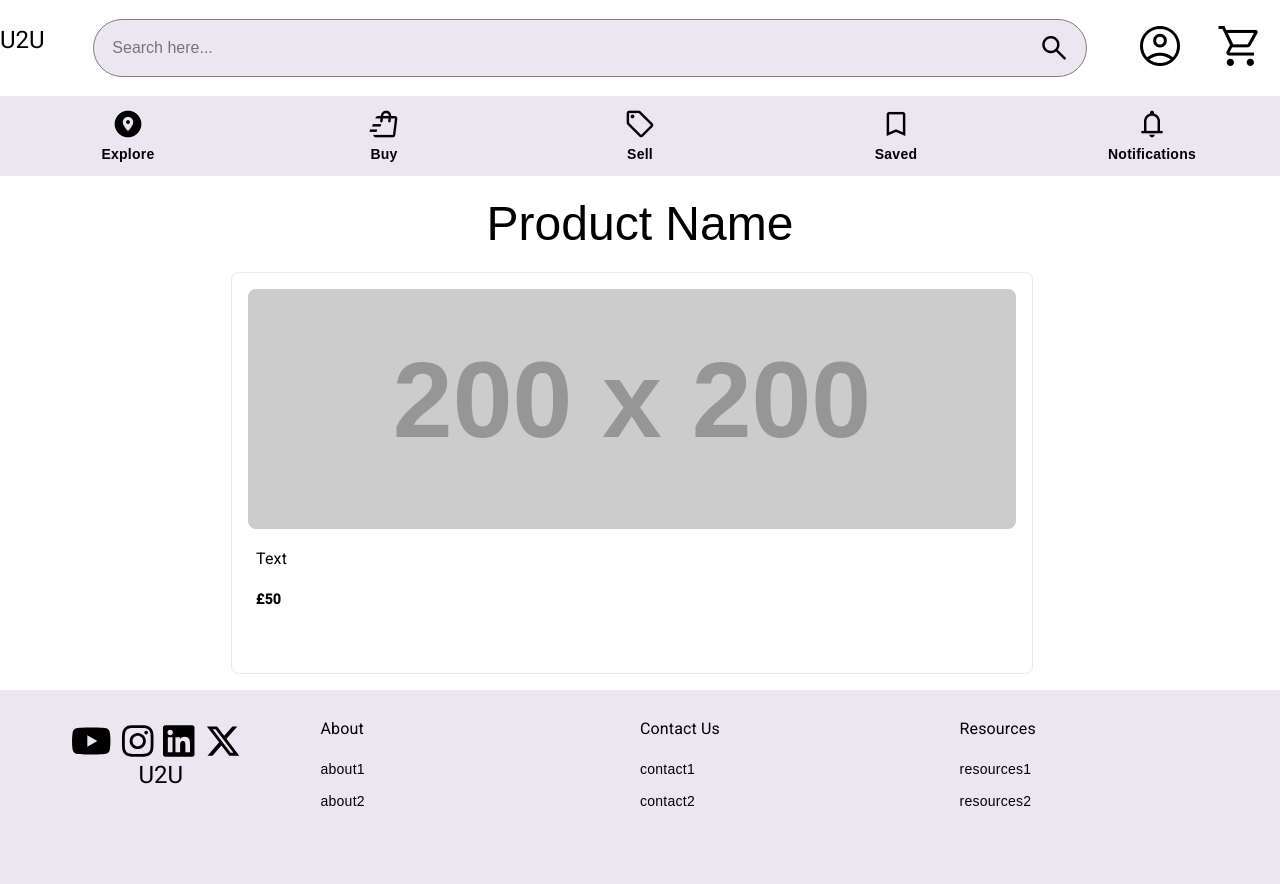
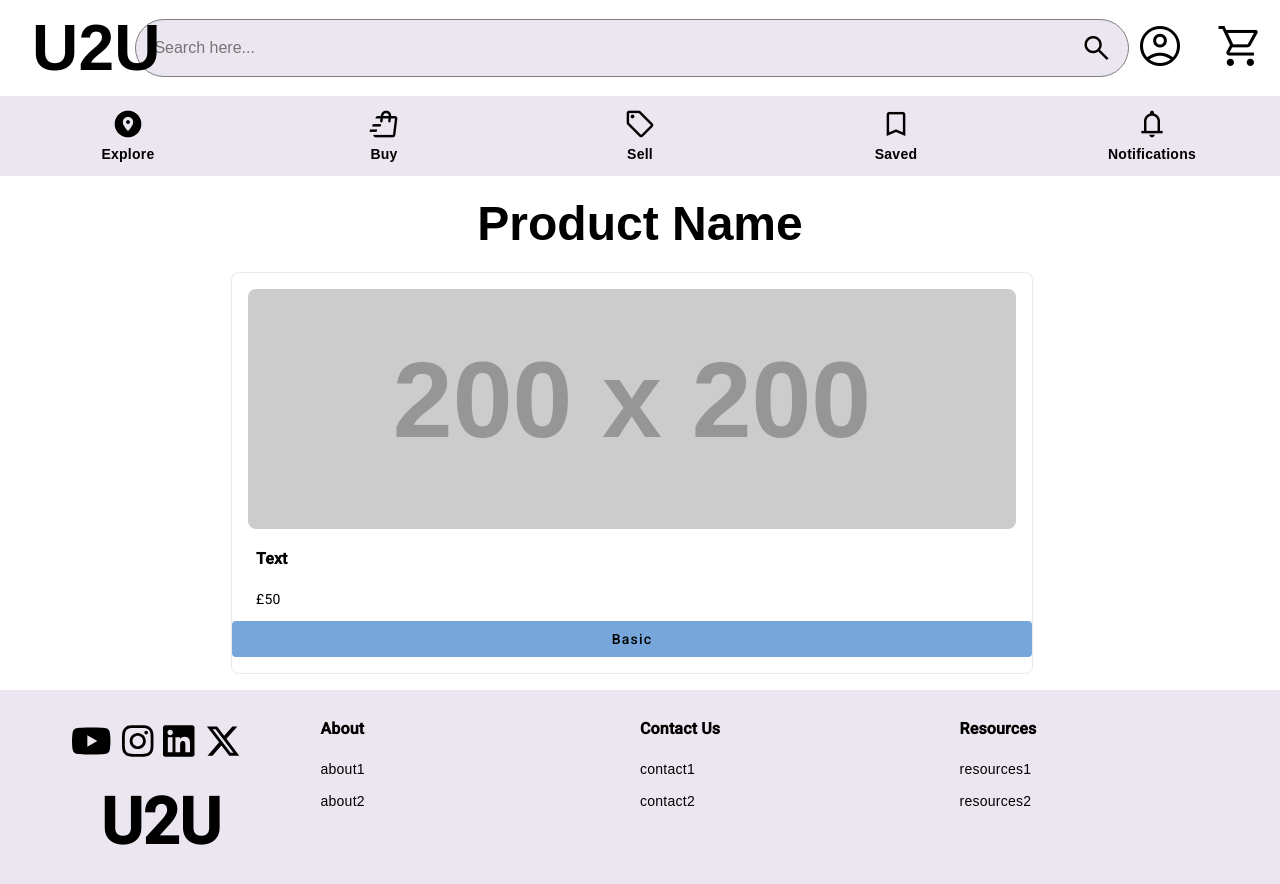
Before and after one commit to LW95x/marketplace-frontend, an Angular app: page /product in a window 1280 px wide. Shown: the top 884 px of the page. Built offline with nearby package versions, Linux system fonts and the light colour scheme.

Commit message:
logo amendments, early button implementation

```diff
--- a/src/app/components/footer/footer.component.css
+++ b/src/app/components/footer/footer.component.css
@@ -27,3 +27,10 @@
 .resources {
     margin-top: 1.5rem;
 }
+
+.logo {
+    font-size: 64px;
+    text-align: center;
+    font-weight: bold;
+    margin-top: 3rem;
+}
--- a/src/app/components/footer/footer.component.html
+++ b/src/app/components/footer/footer.component.html
@@ -4,20 +4,20 @@
     <fa-icon [icon]="faInstagram" style="font-size: 36px; margin-right: 10px;"></fa-icon>
     <fa-icon [icon]="faLinkedin" style="font-size: 36px; margin-right: 10px;"></fa-icon>
     <fa-icon [icon]="faXTwitter" style="font-size: 36px; margin-right: 10px;"></fa-icon>
-    <h1>U2U</h1>
+    <h1 class="logo">U2U</h1>
   </div>
   <div class="about">
-    <h3>About</h3>
+    <h3 style="font-weight: bold">About</h3>
     <p>about1</p>
     <p>about2</p>
   </div>
   <div class="contact">
-    <h3>Contact Us</h3>
+    <h3 style="font-weight: bold">Contact Us</h3>
     <p>contact1</p>
     <p>contact2</p>
   </div>
   <div class="resources">
-    <h3>Resources</h3>
+    <h3 style="font-weight: bold">Resources</h3>
     <p>resources1</p>
     <p>resources2</p>
   </div>
--- a/src/app/components/header/header.component.css
+++ b/src/app/components/header/header.component.css
@@ -70,6 +70,9 @@ header {
 }
 
 .logo {
-    font-size: 36px;
+    font-size: 64px;
     text-align: center;
+    font-weight: bold;
+    position: relative;
+    left: 2rem;
 }
--- a/src/app/components/header/header.component.html
+++ b/src/app/components/header/header.component.html
@@ -1,6 +1,6 @@
 <header>
     <a href="#" style="text-decoration: none; color: inherit;">
-    <div class="logo"><h1>U2U</h1></div>
+    <div class="logo">U2U</div>
     </a>
     <div class="search">
       <input
--- a/src/app/pages/home/home.component.css
+++ b/src/app/pages/home/home.component.css
@@ -43,6 +43,10 @@
 .deal-header {
     text-align: center;
     font-family: Arial, Helvetica, sans-serif;
+    font-size: 48px;
+    margin-top: 2rem;
+    margin-bottom: 2rem;
+    font-weight: bold;
 }
 
 .big-product-image {
@@ -68,3 +72,7 @@
 .content {
     margin-left: 1.5rem;
 }
+
+.logo {
+    font-size: 48px;
+}
--- a/src/app/pages/product/product.component.css
+++ b/src/app/pages/product/product.component.css
@@ -24,6 +24,7 @@
     font-size: 48px;
     margin-bottom: 2rem;
     margin-top: 2rem;
+    font-weight: bold;
 }
 
 .big-product-image {
@@ -39,3 +40,12 @@
 .content {
     margin-left: 1.5rem;
 }
+
+.custom-button {
+    background-color: #77a6da !important;
+    transition: background-color 1s;
+}
+
+.custom-button:hover {
+    background-color: #558cb3;
+}
--- a/src/app/pages/product/product.component.html
+++ b/src/app/pages/product/product.component.html
@@ -10,9 +10,10 @@
         class="big-product-image"
       />
       <div class="content">
-        <h3>Text</h3>
-        <p><strong>£50</strong></p>
+        <h3 style="font-weight: bold;">Text</h3>
+        <p>£50</p>
       </div>
+      <button mat-flat-button class="custom-button">Basic</button>
     </div>
   </div>
 </div>
--- a/src/app/pages/products/products.component.css
+++ b/src/app/pages/products/products.component.css
@@ -95,11 +95,13 @@
     margin-left: 1.5rem;
 }
 
-.heading {
-    margin-top: 1rem;
+.products-header {
+    margin-top: 2rem;
+    margin-bottom: 2rem;
     text-align: center;
     font-family: Arial, Helvetica, sans-serif;
     font-size: 48px;
+    font-weight: bold;
 }
 
 .search-div {
--- a/src/app/pages/products/products.component.html
+++ b/src/app/pages/products/products.component.html
@@ -1,5 +1,5 @@
 <div>
-  <h1 class="heading">Products</h1>
+  <h1 class="products-header">Products</h1>
   <div class="search-div">
     <div class="search">
       <input type="text" placeholder="Search here..." />
```
